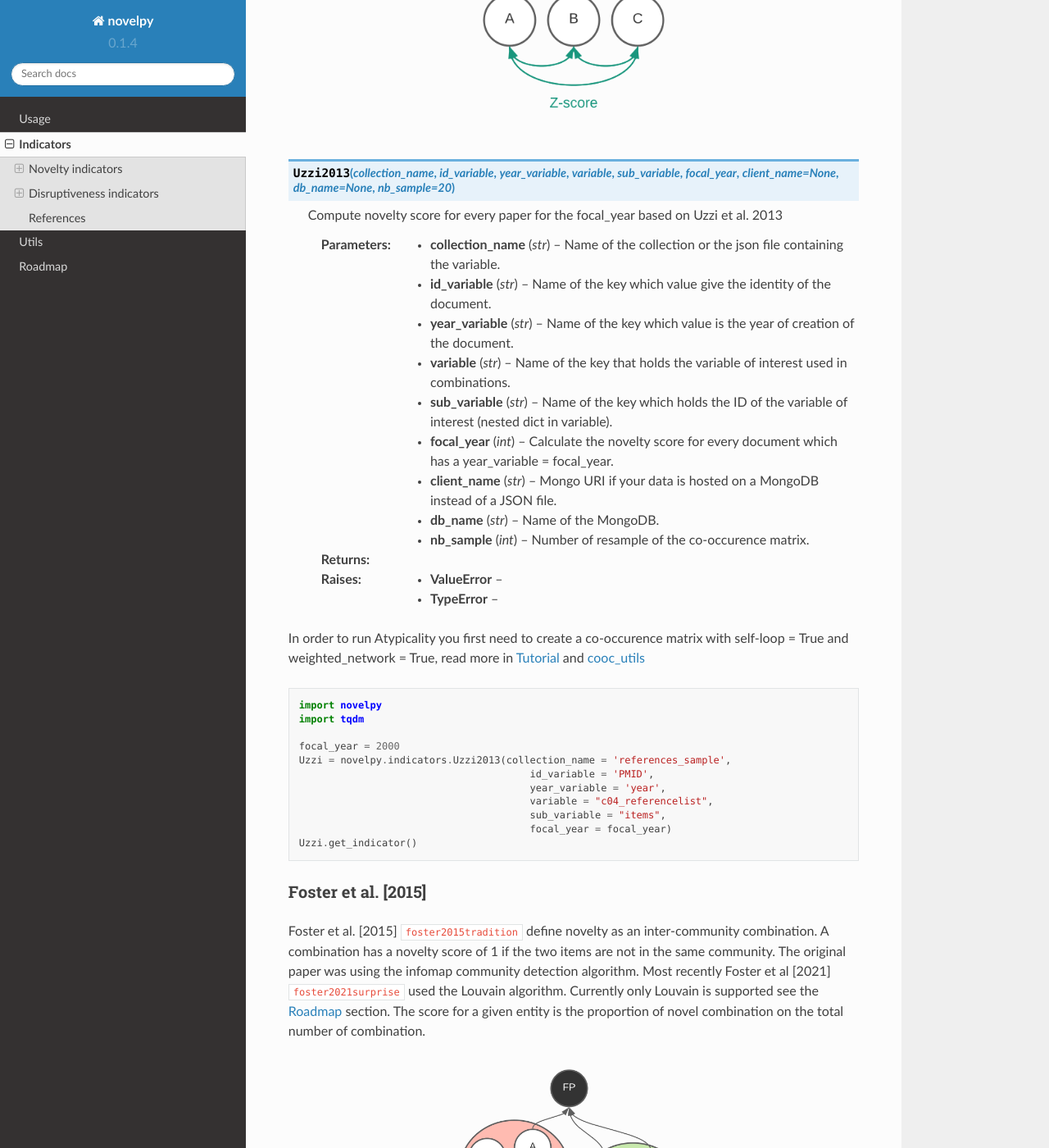
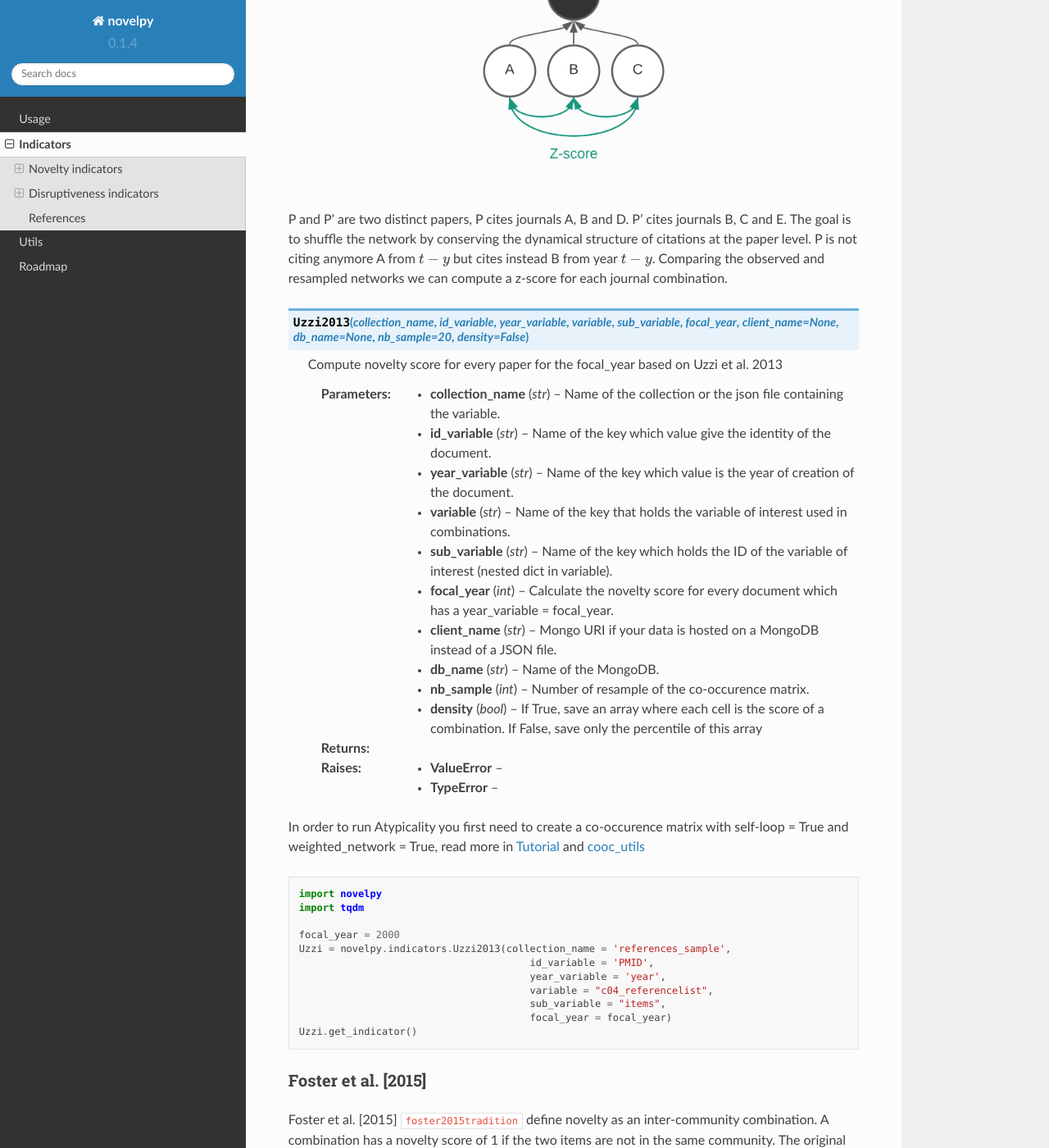
Before and after one commit to Kwirtz/novelpy, a Sphinx documentation site: the page built from docs/source/indicators.rst, in a window 1280 px wide and 1400 px high, scrolled down 1016 px. Shown: the whole window at 82% size. Built offline with Sphinx 7.4.7 and the Read the Docs theme 2.0.0, drawn with Linux system fonts in a browser that asks for light colours; cross-references to code outside the pages are shown as plain code; some of the changed text lies outside the part shown.

```diff
--- a/docs/source/indicators.rst
+++ b/docs/source/indicators.rst
@@ -4,7 +4,7 @@ Indicators
 =====
 
 .. image:: img/mindmap.png
-   :width: 450
+   :width: 600
    :align: center
 
 .. _Novelty:
@@ -30,7 +30,12 @@ The goal of the measure proposed by Uzzi et al. [2013] :cite:p:`uzzi2013atypical
    :width: 250
    :align: center
 
-.. py:function:: Uzzi2013(collection_name, id_variable, year_variable, variable, sub_variable, focal_year, client_name = None, db_name = None, nb_sample = 20)
+P and P’ are two distinct papers, P cites journals A, B and D. P’ cites journals B, C and E. The goal is to shuffle the
+network by conserving the dynamical structure of citations at the paper level. P is not citing anymore A from :math:`t − y` but cites
+instead B from year :math:`t − y`. Comparing the observed and resampled networks we can compute a z-score for each journal
+combination.
+
+.. py:function:: Uzzi2013(collection_name, id_variable, year_variable, variable, sub_variable, focal_year, client_name = None, db_name = None, nb_sample = 20, density = False)
 
    Compute novelty score for every paper for the focal_year based on Uzzi et al. 2013
 
@@ -43,6 +48,7 @@ The goal of the measure proposed by Uzzi et al. [2013] :cite:p:`uzzi2013atypical
    :param str client_name: Mongo URI if your data is hosted on a MongoDB instead of a JSON file.
    :param str db_name: Name of the MongoDB.
    :param int nb_sample: Number of resample of the co-occurence matrix.
+   :param bool density: If True, save an array where each cell is the score of a combination. If False, save only the percentile of this array
 
    :return:
 
@@ -81,7 +87,7 @@ Foster et al. [2015] :cite:p:`foster2015tradition` define novelty as an inter-co
    :width: 300
    :align: center
 
-.. py:function:: Foster2015(collection_name, id_variable, year_variable, variable, sub_variable, focal_year, starting_year, client_name = None, db_name = None, community_algorithm = "Louvain")
+.. py:function:: Foster2015(collection_name, id_variable, year_variable, variable, sub_variable, focal_year, starting_year, client_name = None, db_name = None, community_algorithm = "Louvain", density = False)
 
    Compute novelty score for every paper for the focal_year based on Foster et al. 2015
 
@@ -91,10 +97,12 @@ Foster et al. [2015] :cite:p:`foster2015tradition` define novelty as an inter-co
    :param str variable: Name of the key that holds the variable of interest used in combinations.
    :param str sub_variable: Name of the key which holds the ID of the variable of interest.
    :param int focal_year: The year to start the accumulation of co-occurence matrices.
-   :param int starting_year: The accumulation of co-occurence starting at year.
+   :param int starting_year: The accumulation of co-occurence starting at year starting_year.
    :param str client_name: Mongo URI if your data is hosted on a MongoDB instead of a JSON file
    :param str db_name: Name of the MongoDB.
    :param str community_algorithm: The name of the community algorithm to be used.
+   :param bool density: If True, save an array where each cell is the score of a combination. If False, save only the percentile of this array
+
 
    :return:
 
```
Also changed, not shown: 1 other file.
